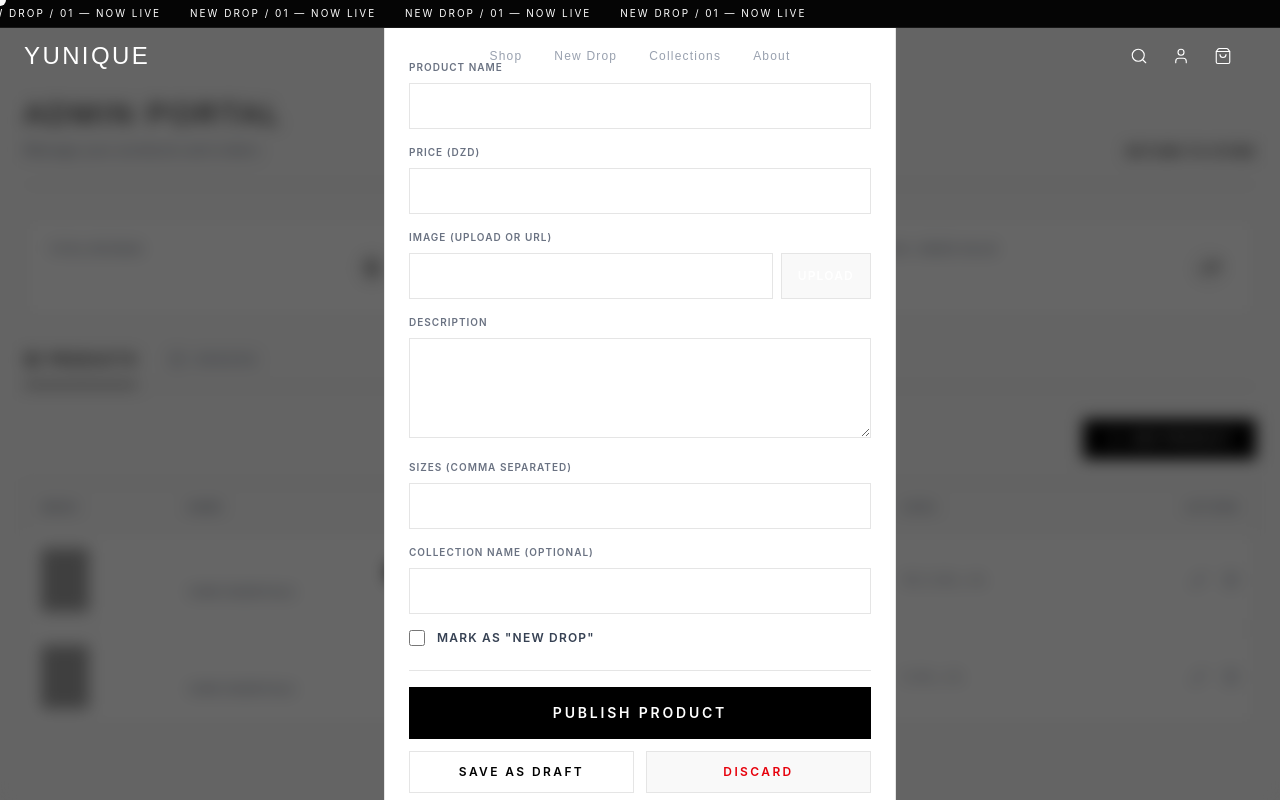
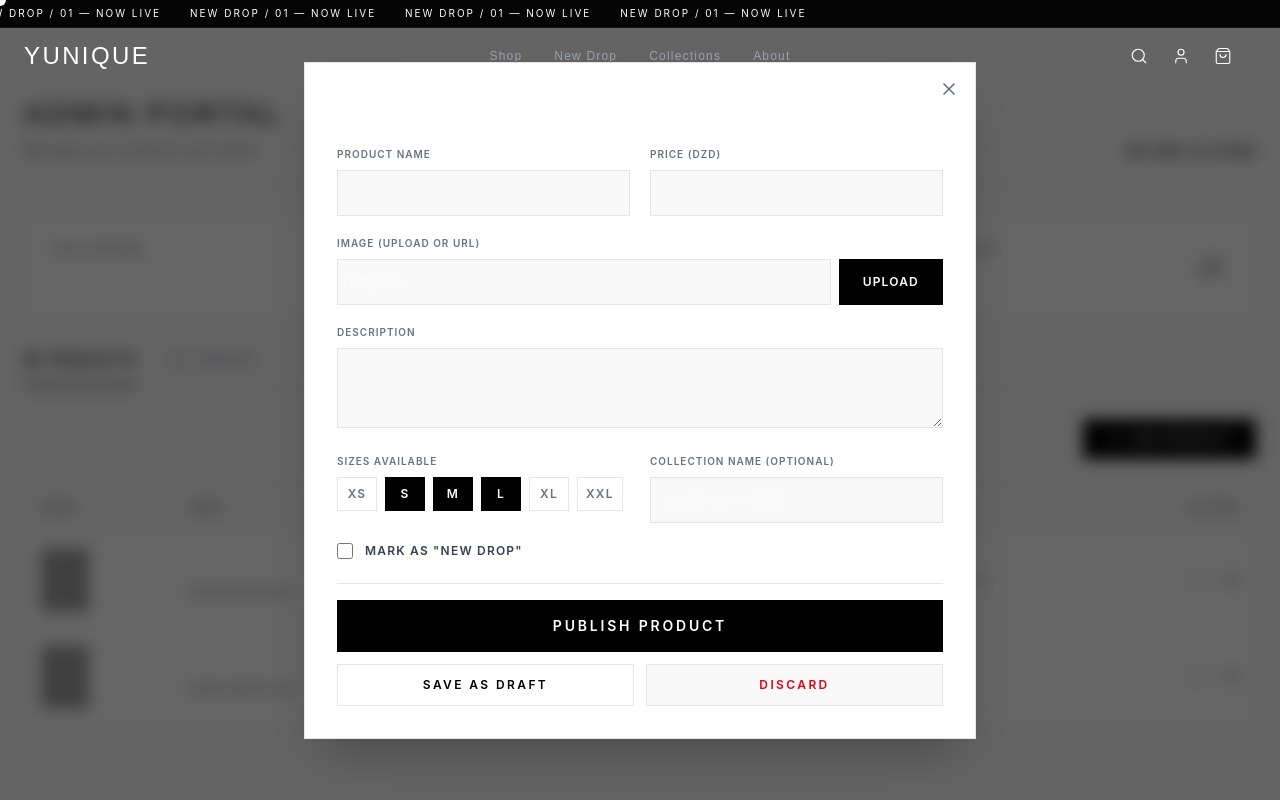
Before and after one commit to Lamarimohamed/Yunique, a React (Vite) app: page /admin in a window 1280 px wide. Both pictures are taken after a click on the button "ADD PRODUCT". Shown: the top 800 px of the page. Built offline with nearby package versions, Linux system fonts and the light colour scheme; grey boxes are pictures that could not be loaded.

Commit message:
style: redesign product modal UI and change sizes to toggle buttons

```diff
--- a/src/components/admin/ProductModal.tsx
+++ b/src/components/admin/ProductModal.tsx
@@ -16,11 +16,22 @@ export default function ProductModal({ isOpen, onClose, onSave, product }: Produ
     price: "",
     image: "",
     description: "",
-    sizes: "S, M, L",
+    sizes: ["S", "M", "L"],
     isNew: false,
     collection: "",
     isDraft: false
   })
+
+  const AVAILABLE_SIZES = ["XS", "S", "M", "L", "XL", "XXL"]
+
+  const toggleSize = (size: string) => {
+    setFormData(prev => ({
+      ...prev,
+      sizes: prev.sizes.includes(size)
+        ? prev.sizes.filter(s => s !== size)
+        : [...prev.sizes, size]
+    }))
+  }
 
   useEffect(() => {
     if (product) {
@@ -29,7 +40,7 @@ export default function ProductModal({ isOpen, onClose, onSave, product }: Produ
         price: product.price.toString(),
         image: product.image,
         description: product.description,
-        sizes: product.sizes.join(", "),
+        sizes: product.sizes,
         isNew: product.isNew || false,
         collection: product.collection || "",
         isDraft: product.isDraft || false
@@ -40,7 +51,7 @@ export default function ProductModal({ isOpen, onClose, onSave, product }: Produ
         price: "",
         image: "",
         description: "",
-        sizes: "S, M, L",
+        sizes: ["S", "M", "L"],
         isNew: false,
         collection: "",
         isDraft: false
@@ -66,7 +77,7 @@ export default function ProductModal({ isOpen, onClose, onSave, product }: Produ
       price: parseInt(formData.price) || 0,
       image: formData.image,
       description: formData.description,
-      sizes: formData.sizes.split(",").map(s => s.trim()).filter(Boolean),
+      sizes: formData.sizes,
       isNew: formData.isNew,
       collection: formData.collection,
       isDraft: formData.isDraft
@@ -88,7 +99,7 @@ export default function ProductModal({ isOpen, onClose, onSave, product }: Produ
           initial={{ scale: 0.95, opacity: 0 }}
           animate={{ scale: 1, opacity: 1 }}
           exit={{ scale: 0.95, opacity: 0 }}
-          className="bg-white w-full max-w-lg p-6 border border-[#E5E5E5] relative"
+          className="bg-white w-full max-w-2xl max-h-[90vh] overflow-y-auto p-6 md:p-8 border border-[#E5E5E5] relative shadow-2xl"
         >
           <button
             onClick={onClose}
@@ -101,7 +112,8 @@ export default function ProductModal({ isOpen, onClose, onSave, product }: Produ
             {product ? "Edit Product" : "Add Product"}
           </h2>
 
-          <form onSubmit={handleSubmit} className="space-y-4">
+          <form onSubmit={handleSubmit} className="space-y-5">
+            <div className="grid grid-cols-1 md:grid-cols-2 gap-5">
               <div>
                 <label className="block text-[10px] font-semibold tracking-widest uppercase text-gray-500 mb-2">
                   Product Name
@@ -111,7 +123,7 @@ export default function ProductModal({ isOpen, onClose, onSave, product }: Produ
                   type="text"
                   value={formData.name}
                   onChange={e => setFormData({ ...formData, name: e.target.value })}
-                className="w-full p-3 bg-white border border-[#E5E5E5] text-sm focus:outline-none focus:border-black"
+                  className="w-full p-3 bg-[#F9F9F9] border border-[#E5E5E5] text-sm focus:outline-none focus:border-black transition-colors"
                 />
               </div>
               <div>
@@ -123,8 +135,9 @@ export default function ProductModal({ isOpen, onClose, onSave, product }: Produ
                   type="number"
                   value={formData.price}
                   onChange={e => setFormData({ ...formData, price: e.target.value })}
-                className="w-full p-3 bg-white border border-[#E5E5E5] text-sm focus:outline-none focus:border-black"
+                  className="w-full p-3 bg-[#F9F9F9] border border-[#E5E5E5] text-sm focus:outline-none focus:border-black transition-colors"
                 />
+              </div>
             </div>
             <div>
               <label className="block text-[10px] font-semibold tracking-widest uppercase text-gray-500 mb-2">
@@ -136,9 +149,9 @@ export default function ProductModal({ isOpen, onClose, onSave, product }: Produ
                   value={formData.image}
                   onChange={e => setFormData({ ...formData, image: e.target.value })}
                   placeholder="https://..."
-                  className="flex-1 p-3 bg-white border border-[#E5E5E5] text-sm focus:outline-none focus:border-black"
+                  className="flex-1 p-3 bg-[#F9F9F9] border border-[#E5E5E5] text-sm focus:outline-none focus:border-black transition-colors"
                 />
-                <label className="bg-[#F9F9F9] border border-[#E5E5E5] px-4 flex items-center justify-center cursor-pointer hover:bg-gray-100 transition-colors text-xs font-semibold tracking-widest uppercase">
+                <label className="bg-black text-white px-6 flex items-center justify-center cursor-pointer hover:bg-gray-800 transition-colors text-xs font-semibold tracking-widest uppercase">
                   Upload
                   <input type="file" accept="image/*" onChange={handleImageUpload} className="hidden" />
                 </label>
@@ -157,20 +170,31 @@ export default function ProductModal({ isOpen, onClose, onSave, product }: Produ
                 required
                 value={formData.description}
                 onChange={e => setFormData({ ...formData, description: e.target.value })}
-                className="w-full p-3 bg-white border border-[#E5E5E5] text-sm focus:outline-none focus:border-black min-h-[100px]"
+                className="w-full p-3 bg-[#F9F9F9] border border-[#E5E5E5] text-sm focus:outline-none focus:border-black min-h-[80px] transition-colors"
               />
             </div>
+
+            <div className="grid grid-cols-1 md:grid-cols-2 gap-5">
               <div>
                 <label className="block text-[10px] font-semibold tracking-widest uppercase text-gray-500 mb-2">
-                Sizes (comma separated)
+                  Sizes Available
                 </label>
-              <input
-                required
-                type="text"
-                value={formData.sizes}
-                onChange={e => setFormData({ ...formData, sizes: e.target.value })}
-                className="w-full p-3 bg-white border border-[#E5E5E5] text-sm focus:outline-none focus:border-black"
-              />
+                <div className="flex flex-wrap gap-2">
+                  {AVAILABLE_SIZES.map(size => (
+                    <button
+                      key={size}
+                      type="button"
+                      onClick={() => toggleSize(size)}
+                      className={`min-w-[40px] px-2 py-2 text-xs font-semibold tracking-widest transition-colors border ${
+                        formData.sizes.includes(size)
+                          ? "bg-black text-white border-black"
+                          : "bg-white text-gray-500 border-[#E5E5E5] hover:border-black hover:text-black"
+                      }`}
+                    >
+                      {size}
+                    </button>
+                  ))}
+                </div>
               </div>
               <div>
                 <label className="block text-[10px] font-semibold tracking-widest uppercase text-gray-500 mb-2">
@@ -180,9 +204,10 @@ export default function ProductModal({ isOpen, onClose, onSave, product }: Produ
                   type="text"
                   value={formData.collection}
                   onChange={e => setFormData({ ...formData, collection: e.target.value })}
-                className="w-full p-3 bg-white border border-[#E5E5E5] text-sm focus:outline-none focus:border-black"
+                  className="w-full p-3 bg-[#F9F9F9] border border-[#E5E5E5] text-sm focus:outline-none focus:border-black transition-colors"
                   placeholder="e.g. Summer 2026"
                 />
+              </div>
             </div>
             <div className="flex items-center gap-3 mt-2">
               <input
```
Lines whose indentation alone changed are shown as unchanged.
